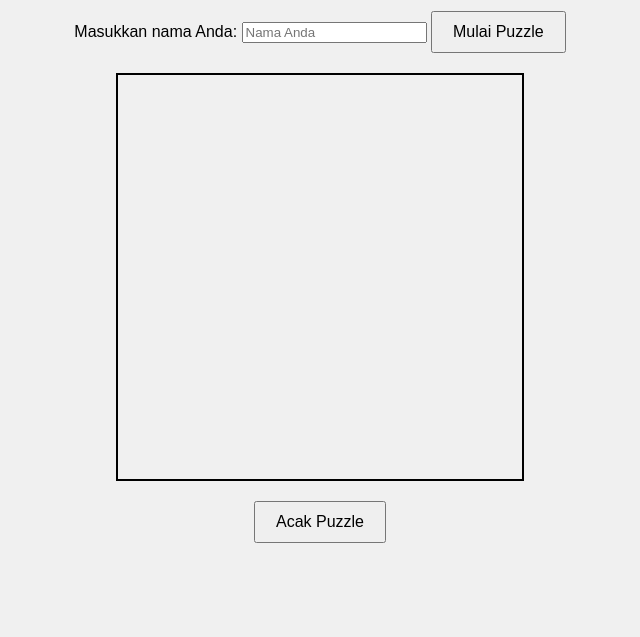
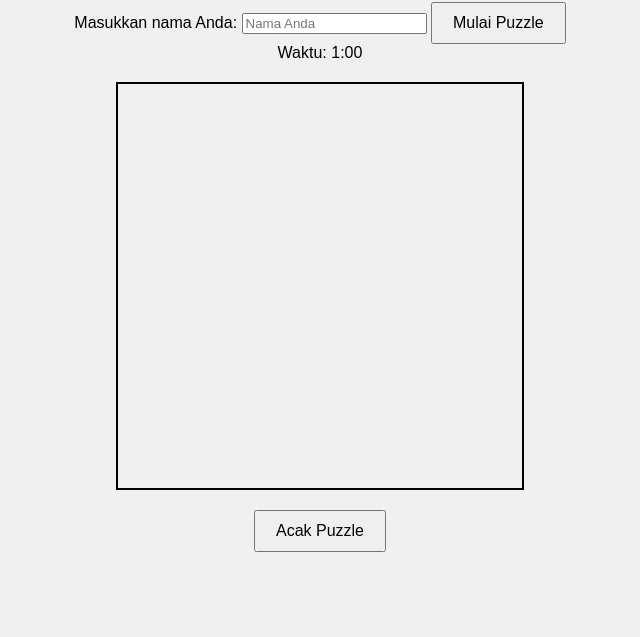
Before and after one commit to Binyok/chatgpttt, a plain HTML site: page index.html in a window 1280 px wide. Shown: the part 163-800 px from the top of the page, without its empty margins (320-960 px from the left). Drawn offline with Linux system fonts and the light colour scheme.

Commit message:
Update index.html

```diff
--- a/index.html
+++ b/index.html
@@ -12,6 +12,7 @@
         <label for="username">Masukkan nama Anda:</label>
         <input type="text" id="username" placeholder="Nama Anda">
         <button id="start-button">Mulai Puzzle</button>
+        <div id="timer">Waktu: 1:00</div> <!-- Menampilkan countdown timer -->
         <div id="puzzle-container"></div>
         <button id="shuffle-button">Acak Puzzle</button>
     </div>
```
